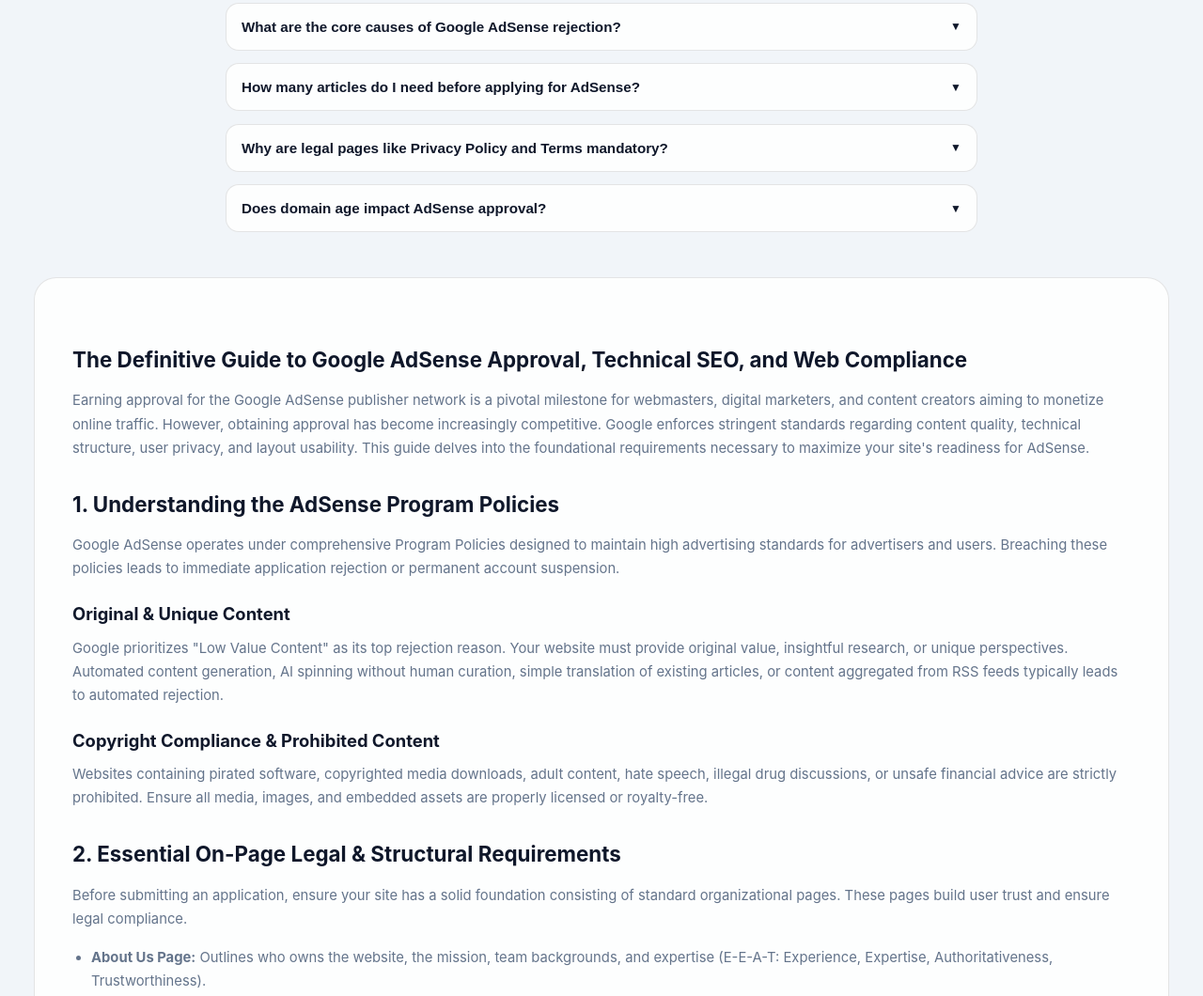
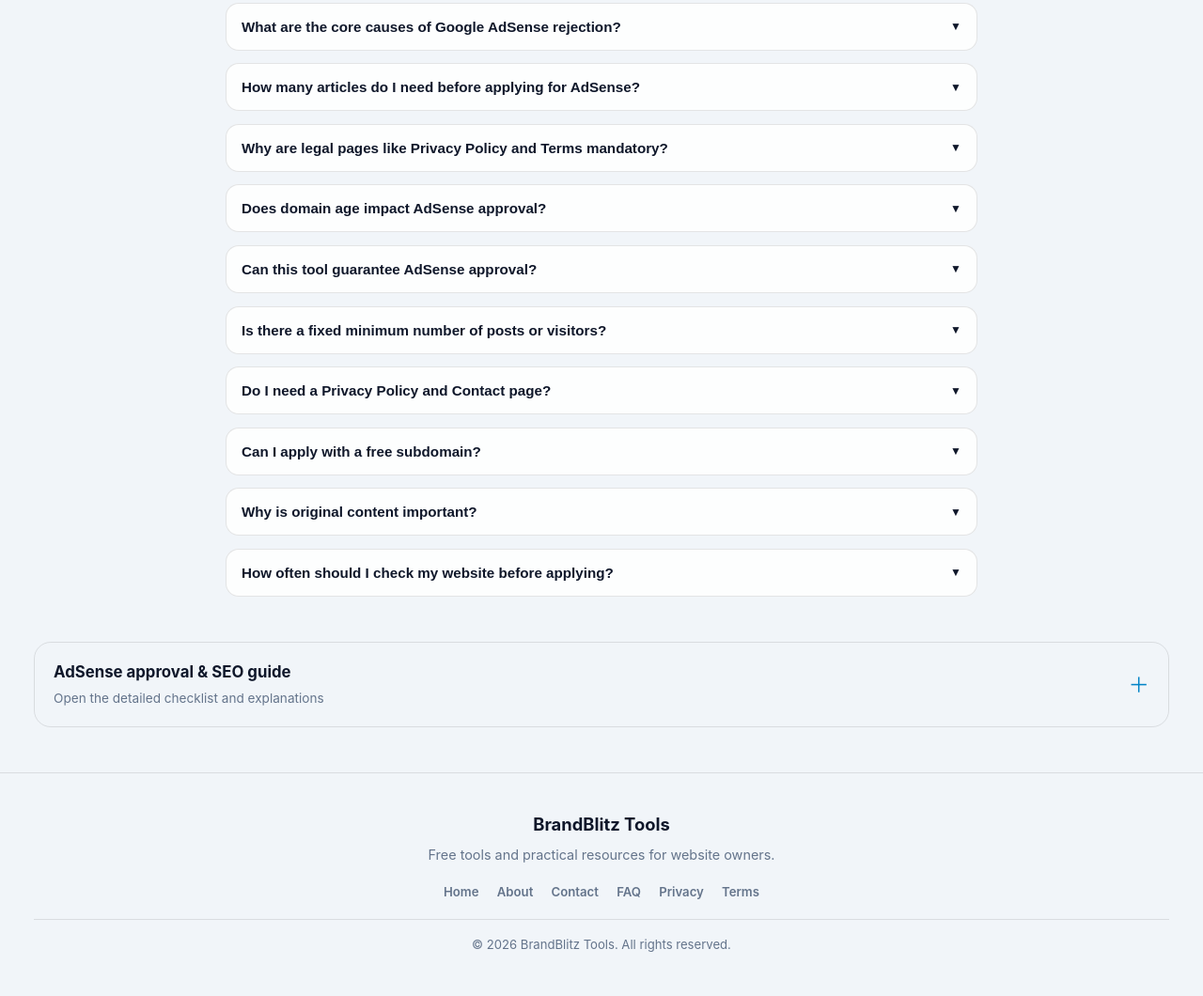
Before and after one commit to ssrweb197/google-adsense-checker, a plain HTML site: page index.html in a window 1280 px wide. Shown: the part 619-1679 px from the top of the page at 94% size. Drawn offline with Linux system fonts and the light colour scheme.

Commit message:
Simplify guide, expand FAQs and build a complete site footer (#2)

```diff
--- a/index.html
+++ b/index.html
@@ -254,6 +254,24 @@
     }
 
 
+    .guide-section{margin:2rem 0}
+    .guide-details{background:var(--card-bg);border:1px solid var(--border-color);border-radius:18px;overflow:hidden}
+    .guide-details>summary{list-style:none;display:flex;align-items:center;justify-content:space-between;gap:1rem;padding:1.15rem 1.25rem;cursor:pointer;color:var(--text-main)}
+    .guide-details>summary::-webkit-details-marker{display:none}
+    .guide-details>summary strong{display:block;font-size:1.05rem}
+    .guide-details>summary small{display:block;margin-top:.25rem;color:var(--text-muted);font-size:.85rem}
+    .guide-chevron{font-size:1.4rem;color:var(--primary)}
+    .guide-details[open] .guide-chevron{transform:rotate(45deg)}
+    .guide-details .seo-article{margin:0;border:0;border-radius:0;box-shadow:none}
+    .site-footer{margin-top:3rem;padding:2.5rem 0 1.5rem;background:var(--card-bg);border-top:1px solid var(--border-color);color:var(--text-muted)}
+    .footer-inner{display:grid;gap:1.1rem;text-align:center}
+    .footer-brand strong{display:block;color:var(--text-main);font-size:1.15rem}
+    .footer-brand span{display:block;margin-top:.35rem;font-size:.9rem}
+    .footer-links{display:flex;flex-wrap:wrap;justify-content:center;gap:.6rem 1.2rem}
+    .footer-links a{color:var(--text-muted);font-weight:600}
+    .footer-links a:hover{color:var(--primary)}
+    .footer-copy{margin:0;padding-top:1rem;border-top:1px solid var(--border-color);font-size:.82rem}
+    @media(max-width:760px){.guide-details>summary{padding:1rem}.guide-details .seo-article{padding:1.1rem}.footer-links{gap:.75rem 1rem}}
     .nav-menu{display:flex;align-items:center;gap:clamp(.55rem,1.5vw,1.1rem)}
     .nav-menu a{color:var(--text-muted);font-size:.9rem;font-weight:600;white-space:nowrap}
     .nav-menu a:hover{color:var(--primary);text-decoration:none}
@@ -1070,13 +1088,13 @@
           <a href="index.html">Home</a>
           <a href="about.html">About</a>
           <a href="contact.html">Contact</a>
-          <a href="faq.html">FAQ</a>
+          <a href="#faq">FAQ</a>
+          <a href="#guide">Guide</a>
           <a href="privacy-policy.html">Privacy</a>
         </div>
         <button class="theme-toggle" id="themeToggleBtn" aria-label="Toggle theme">
           <span id="themeIcon">☀️</span><span id="themeText">Light</span>
         </button>
-      </div>
       </div>
     </div>
   </nav>
@@ -1239,7 +1257,7 @@
     </section>
 
     <!-- FAQ SECTION -->
-    <section class="faq-section">
+    <section class="faq-section" id="faq">
       <h2 style="text-align: center; font-size: 1.75rem; margin-bottom: 1.5rem;">Frequently Asked Questions</h2>
       <div class="faq-grid">
         <div class="faq-item">
@@ -1281,11 +1299,19 @@
             <p>In some regions, Google historically preferred domains that were at least 6 months old. Globally, new domains can be approved if they offer exceptional, original content and robust technical structure.</p>
           </div>
         </div>
+        <div class="faq-item"><button class="faq-question" onclick="toggleFaq(this)">Can this tool guarantee AdSense approval?<span class="faq-icon">▼</span></button><div class="faq-answer"><p>No. This tool provides a checklist and general guidance. Google reviews each application and makes the final decision.</p></div></div>
+        <div class="faq-item"><button class="faq-question" onclick="toggleFaq(this)">Is there a fixed minimum number of posts or visitors?<span class="faq-icon">▼</span></button><div class="faq-answer"><p>Google does not publish a universal minimum article count or traffic threshold for all applicants. Focus on useful original content, clear navigation and policy compliance.</p></div></div>
+        <div class="faq-item"><button class="faq-question" onclick="toggleFaq(this)">Do I need a Privacy Policy and Contact page?<span class="faq-icon">▼</span></button><div class="faq-answer"><p>A clear privacy disclosure is important for advertising and data practices. About and contact information also help visitors understand who operates the site and how to reach them.</p></div></div>
+        <div class="faq-item"><button class="faq-question" onclick="toggleFaq(this)">Can I apply with a free subdomain?<span class="faq-icon">▼</span></button><div class="faq-answer"><p>Eligibility depends on the platform and account setup. Check current AdSense requirements for your host and domain; a custom domain alone does not guarantee approval.</p></div></div>
+        <div class="faq-item"><button class="faq-question" onclick="toggleFaq(this)">Why is original content important?<span class="faq-icon">▼</span></button><div class="faq-answer"><p>Pages should offer genuine value, clear explanations and useful information rather than copied, thin or repetitive material.</p></div></div>
+        <div class="faq-item"><button class="faq-question" onclick="toggleFaq(this)">How often should I check my website before applying?<span class="faq-icon">▼</span></button><div class="faq-answer"><p>Review important pages regularly. Check navigation, mobile usability, links and whether your disclosures reflect your actual services and data practices.</p></div></div>
       </div>
     </section>
 
-    <!-- SEO RICH CONTENT GUIDE -->
-    <article class="seo-article">
+    <!-- OPTIONAL LONG-FORM GUIDE -->
+    <section class="guide-section" id="guide"><details class="guide-details">
+      <summary><span><strong>AdSense approval & SEO guide</strong><small>Open the detailed checklist and explanations</small></span><span class="guide-chevron">＋</span></summary>
+      <article class="seo-article">
       <h2>The Definitive Guide to Google AdSense Approval, Technical SEO, and Web Compliance</h2>
       <p>Earning approval for the Google AdSense publisher network is a pivotal milestone for webmasters, digital marketers, and content creators aiming to monetize online traffic. However, obtaining approval has become increasingly competitive. Google enforces stringent standards regarding content quality, technical structure, user privacy, and layout usability. This guide delves into the foundational requirements necessary to maximize your site's readiness for AdSense.</p>
 
@@ -1352,38 +1378,16 @@
         <li>Ensure zero placeholder text, draft pages, or broken links exist.</li>
         <li>Run this diagnostic tool to fix any remaining technical SEO or structural warnings.</li>
       </ol>
-    </article>
+      </article>
+    </details></section>
   </main>
 
-  <div style="margin:40px 0;padding:25px;border-radius:16px;background:linear-gradient(135deg,#4f46e5,#2563eb);text-align:center;color:#fff;box-shadow:0 8px 25px rgba(0,0,0,.15);">
-
-<h2 style="margin:0 0 10px;font-size:28px;">🚀 Explore More Free Online Tools</h2>
-
-<p style="font-size:17px;line-height:1.7;margin-bottom:20px;">
-Discover powerful SEO, Blogger, PDF, Image, Text, Developer and Productivity tools — all in one place and completely FREE.
-</p>
-
-<a href="https://brandblitztools.blogspot.com/" target="_blank" style="display:inline-block;background:#fff;color:#2563eb;text-decoration:none;padding:14px 32px;font-size:18px;font-weight:bold;border-radius:50px;margin:8px;">
-🌐 Visit BrandBlitz Tools
-</a>
-
-<a href="https://brandblitztools.blogspot.com/search/label/SEO%20Tools" target="_blank" style="display:inline-block;background:#22c55e;color:#fff;text-decoration:none;padding:14px 32px;font-size:18px;font-weight:bold;border-radius:50px;margin:8px;">
-📈 Explore SEO Tools
-</a>
-
-<a href="https://brandblitztools.blogspot.com/search/label/Online%20Tools" target="_blank" style="display:inline-block;background:#f59e0b;color:#fff;text-decoration:none;padding:14px 32px;font-size:18px;font-weight:bold;border-radius:50px;margin:8px;">
-🛠️ Browse All Tools
-</a>
-
-</div>
-
   <!-- FOOTER -->
-  <footer>
-    <div class="container">
-      <p>© 2026 BrandBlitz Tools. All Rights Reserved.</p>
-      <p style="margin-top: 0.4rem; font-size: 0.775rem;">Designed by BrandBlitz Tools for Webmasters, SEO Specialists, and Content Publishers.</p>
-    </div>
-  </footer>
+  <footer class="site-footer"><div class="container footer-inner">
+    <div class="footer-brand"><strong>BrandBlitz Tools</strong><span>Free tools and practical resources for website owners.</span></div>
+    <nav class="footer-links" aria-label="Footer navigation"><a href="index.html">Home</a><a href="about.html">About</a><a href="contact.html">Contact</a><a href="faq.html">FAQ</a><a href="privacy-policy.html">Privacy</a><a href="terms.html">Terms</a></nav>
+    <p class="footer-copy">© 2026 BrandBlitz Tools. All rights reserved.</p>
+  </div></footer>
 
   <!-- TOAST CONTAINER -->
   <div class="toast-container" id="toastContainer"></div>
```
